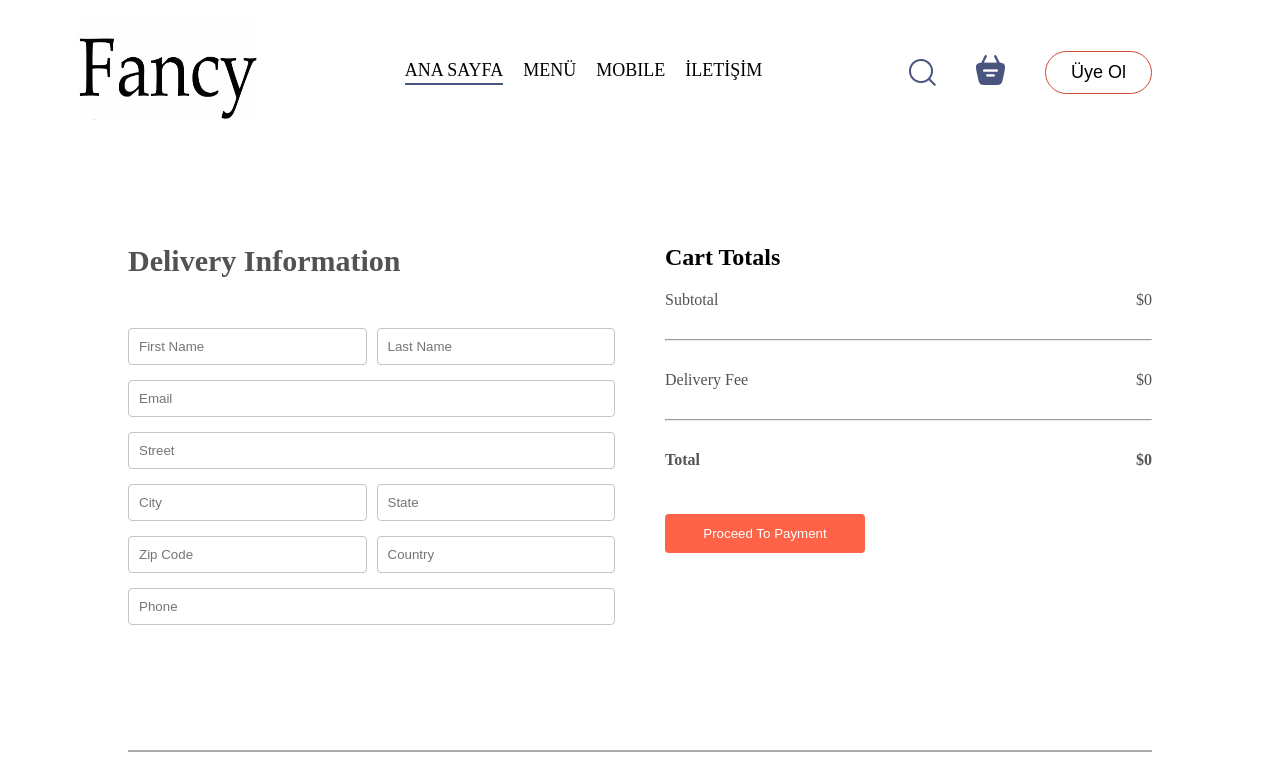
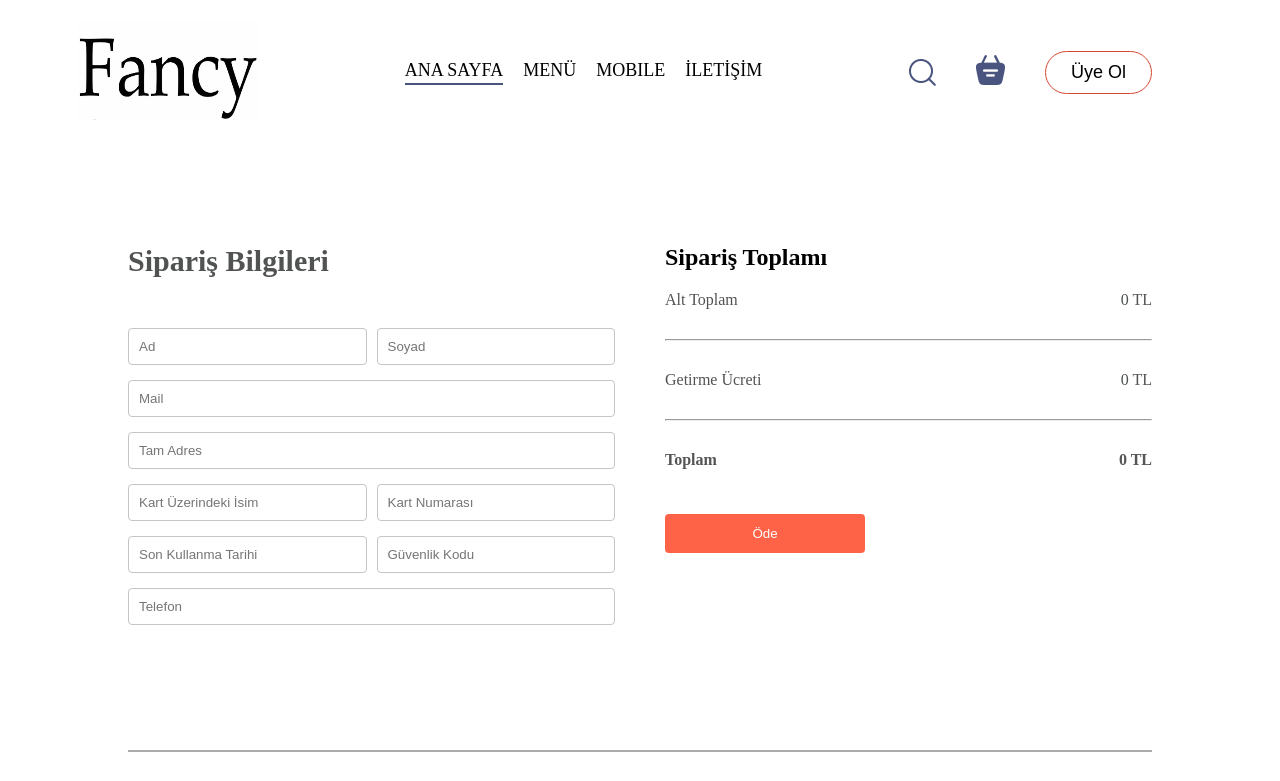
Before and after one commit to mehmetpektass/Food-Delivery-MERN-Stack, a React (Vite) app in the folder project/client/: page /order in a window 1280 px wide. Shown: the top 781 px of the page. Built offline with nearby package versions, Linux system fonts and the light colour scheme.

Commit message:
the language of app switched to turkish extra

```diff
--- a/project/client/src/pages/Cart/Cart.jsx
+++ b/project/client/src/pages/Cart/Cart.jsx
@@ -11,12 +11,12 @@ const Cart = () => {
     <div className="cart">
       <div className="cart-items">
         <div className="cart-items-title">
-          <p>Items</p>
-          <p>Title</p>
-          <p>Price</p>
-          <p>Quantity</p>
-          <p>Total</p>
-          <p>Reomove</p>
+          <p>Ürün</p>
+          <p>Adı</p>
+          <p>Fiyat</p>
+          <p>Miktar</p>
+          <p>Toplam</p>
+          <p>Sil</p>
         </div>
         <br />
         <hr />
@@ -27,9 +27,9 @@ const Cart = () => {
                 <div className="cart-items-title cart-items-item">
                   <img src={item.image} alt="" />
                   <p>{item.name}</p>
-                  <p>${item.price}</p>
+                  <p>{item.price} TL</p>
                   <p>{cartItems[item._id]}</p>
-                  <p>${item.price * cartItems[item._id]}</p>
+                  <p>{item.price * cartItems[item._id]} TL</p>
                   <p onClick={() => removeFromCart(item._id)} className="cross">
                     X
                   </p>
@@ -42,28 +42,28 @@ const Cart = () => {
       </div>
       <div className="cart-bottom">
         <div className="cart-total">
-          <h2>Cart Totals</h2>
+          <h2>Sepet Toplamı</h2>
           <div className="cart-total-details">
-            <p>Subtotal</p>
-            <p>${getTotalCartAmount()}</p>
+            <p>Alt Toplam</p>
+            <p>{getTotalCartAmount()} TL</p>
           </div>
           <hr />
           <div className="cart-total-details">
-            <p>Delivery Fee</p>
-            <p>${getTotalCartAmount() * 0.1}</p>
+            <p>Getirme Ücreti</p>
+            <p>{getTotalCartAmount() * 0.1} TL</p>
           </div>
           <hr />
           <div className="cart-total-details">
-            <b>Total</b>
-            <b>${getTotalCartAmount() * 1.1}</b>
+            <b>Toplam</b>
+            <b>{getTotalCartAmount() * 1.1} TL</b>
           </div>
-          <button onClick={() => navigate('/order')}>Proceed Checkout</button>
+          <button onClick={() => navigate('/order')}>Ödeme İşlemine Devam Et</button>
         </div>
         <div className="cart-promocode">
-          <p>If You Have a Code, Enter it Here</p>
+          <p>Bir Kodunuz Varsa Buraya Girin</p>
           <div className="cart-promocode-input">
-            <input type="text" placeholder="Promo Code"/>
-            <button>Submit</button>
+            <input type="text" placeholder="Promosyon Kodu"/>
+            <button>Ekle</button>
           </div>
         </div>
       </div>
--- a/project/client/src/pages/PlaceOrder/PlaceOrder.jsx
+++ b/project/client/src/pages/PlaceOrder/PlaceOrder.jsx
@@ -7,41 +7,41 @@ const PlaceOrder = () => {
   return (
     <form className="place-order">
       <div className="place-order-left">
-        <p className="title">Delivery Information</p>
+        <p className="title">Sipariş Bilgileri</p>
         <div className="multi-fields">
-          <input type="text" placeholder="First Name" />
-          <input type="text" placeholder="Last Name" />
+          <input type="text" placeholder="Ad" />
+          <input type="text" placeholder="Soyad" />
         </div>
-        <input type="email" placeholder="Email" />
-        <input type="text" placeholder="Street" />
+        <input type="email" placeholder="Mail" />
+        <input type="text" placeholder="Tam Adres" />
         <div className="multi-fields">
-          <input type="text" placeholder="City" />
-          <input type="text" placeholder="State" />
+          <input type="text" placeholder="Kart Üzerindeki İsim" />
+          <input type="number" placeholder="Kart Numarası" />
         </div>
         <div className="multi-fields">
-          <input type="text" placeholder="Zip Code" />
-          <input type="text" placeholder="Country" />
+          <input type="text" placeholder="Son Kullanma Tarihi" />
+          <input type="number" placeholder="Güvenlik Kodu" />
         </div>
-        <input type="text" placeholder="Phone" />
+        <input type="tel" placeholder="Telefon" />
       </div>
       <div className="place-order-right">
         <div className="cart-total">
-          <h2>Cart Totals</h2>
+          <h2>Sipariş Toplamı</h2>
           <div className="cart-total-details">
-            <p>Subtotal</p>
-            <p>${getTotalCartAmount()}</p>
+            <p>Alt Toplam</p>
+            <p>{getTotalCartAmount()} TL</p>
           </div>
           <hr />
           <div className="cart-total-details">
-            <p>Delivery Fee</p>
-            <p>${getTotalCartAmount() * 0.1}</p>
+            <p>Getirme Ücreti</p>
+            <p>{getTotalCartAmount() * 0.1} TL</p>
           </div>
           <hr />
           <div className="cart-total-details">
-            <b>Total</b>
-            <b>${getTotalCartAmount() * 1.1}</b>
+            <b>Toplam</b>
+            <b>{getTotalCartAmount() * 1.1} TL</b>
           </div>
-          <button onClick={() => navigate("/order")}>Proceed To Payment</button>
+          <button onClick={() => navigate("/order")}>Öde</button>
         </div>
       </div>
     </form>
```
